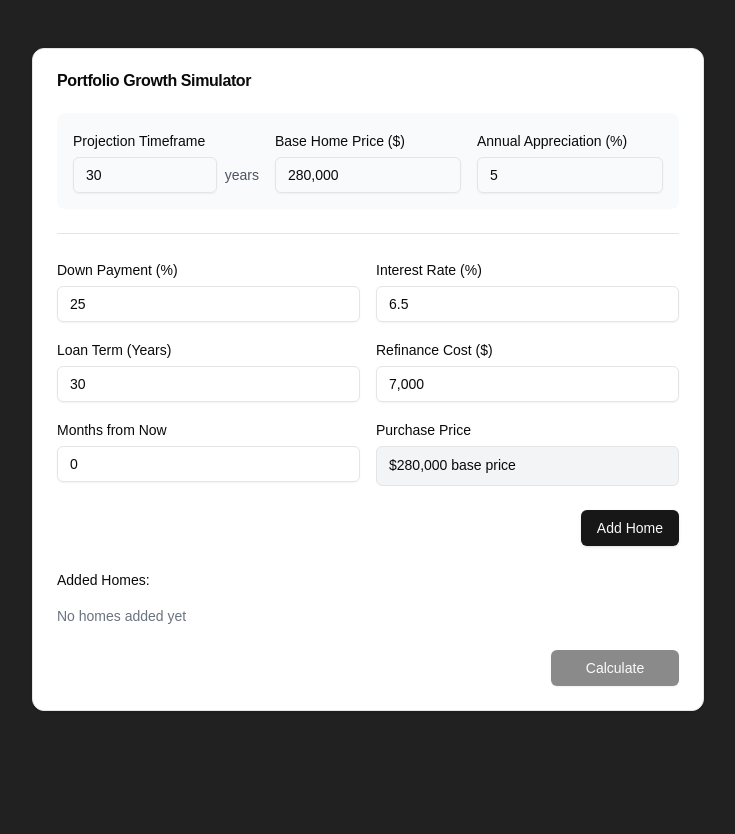
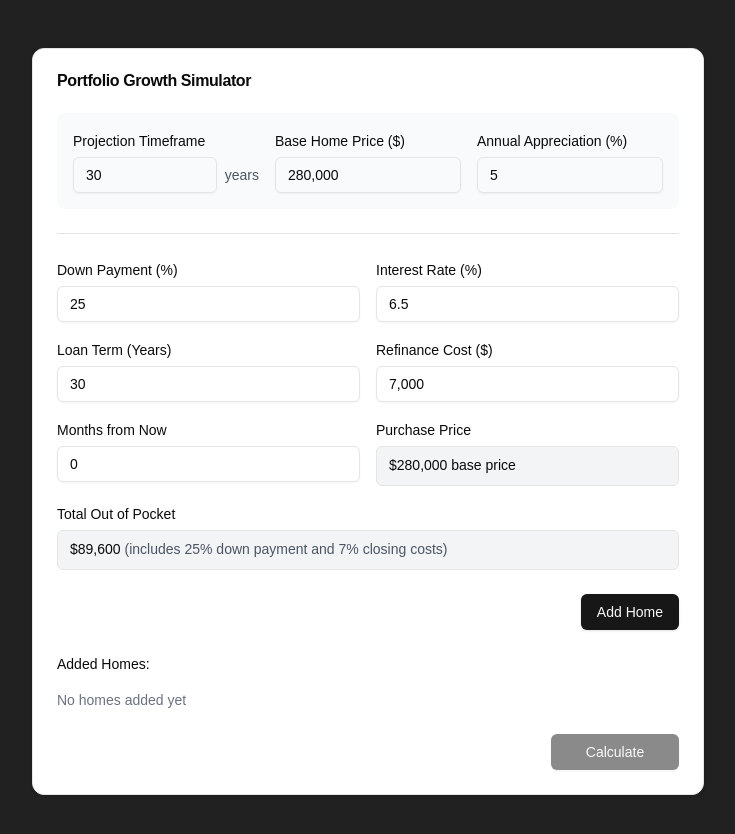
Before and after one commit to Isaac0099/homes-to-income-calculator, a Next.js app: page / in a window 1280 px wide. Shown: the top 834 px of the page, without its empty margins (16-751 px from the left). Before the commit the page ends 800 px from the top, so only its background shows below. Built offline with nearby package versions, Linux system fonts and the light colour scheme.

Commit message:
added a total out of pocket display in the home adder

```diff
--- a/src/components/ui/homeListBuilder.jsx
+++ b/src/components/ui/homeListBuilder.jsx
@@ -39,6 +39,12 @@ export const HomeListBuilder = ({ onCalculate }) => {
     const currentAppreciatedPrice = useMemo(() => {
         return calculateAppreciatedPrice(currentForm.monthOfPurchase);
     }, [currentForm.monthOfPurchase, baseHomePrice, percentAnnualHomeAppreciation]);
+
+    const totalOutOfPocket = useMemo(() => {
+        const downPaymentAmount = currentAppreciatedPrice * (currentForm.percentDownPayment / 100);
+        const closingCosts = currentAppreciatedPrice * 0.07; // 7% for closing costs
+        return downPaymentAmount + closingCosts;
+    }, [currentAppreciatedPrice, currentForm.percentDownPayment]);
 
     const addHome = () => {
         const newHome = new House(
@@ -213,6 +219,18 @@ export const HomeListBuilder = ({ onCalculate }) => {
                             </div>
                         </div>
                     </div>
+
+                    <div className="col-span-2">
+                        <label className="text-sm font-medium">Total Out of Pocket</label>
+                        <div className="mt-1 flex h-10 w-full rounded-md border border-input bg-gray-100 px-3 py-2 text-sm ring-offset-background">
+                            <div className="font-medium text-s">
+                                ${Math.round(totalOutOfPocket).toLocaleString()}{" "}
+                                <span className="text-gray-600">
+                                    (includes {currentForm.percentDownPayment}% down payment and 7% closing costs)
+                                </span>
+                            </div>
+                        </div>
+                    </div>
                 </div>
 
                 <div className="flex justify-end">
```
